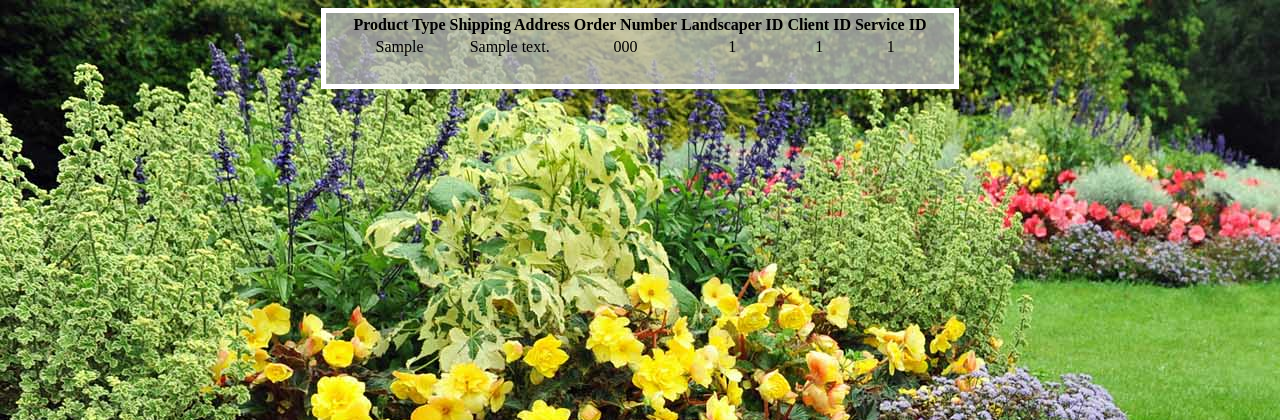
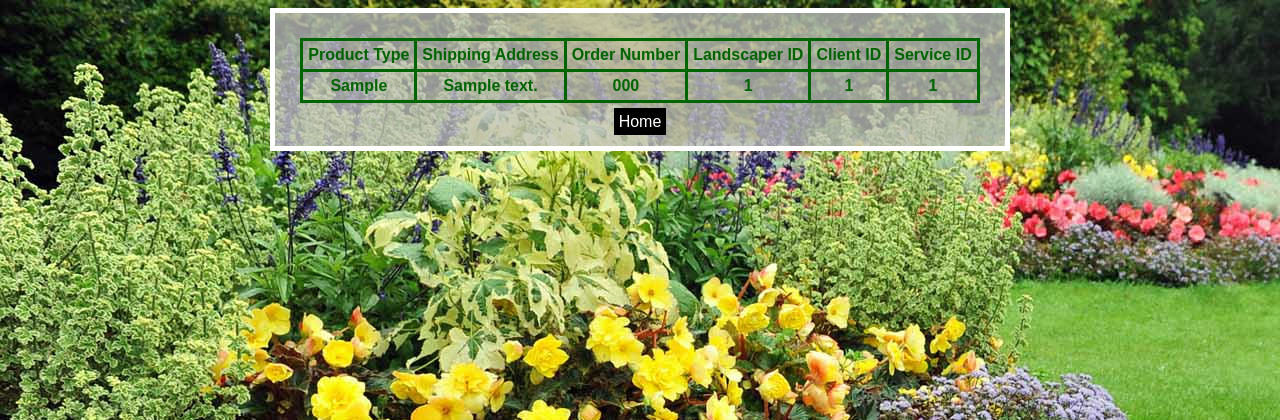
Before and after one commit to jdbarnes06/IT202, a PHP site: page /ClientOrders.php in a window 1280 px wide. Shown: the top 420 px of the page. Run offline with PHP 8.4, Linux system fonts and the light colour scheme; tables that the repository leaves empty or names only in its code hold one stand-in row (values such as "Sample post"); data that the repository does not hold is empty.

Commit message:
Finished CSS and Home button for PHP files.

```diff
--- a/ClientAppointments.php
+++ b/ClientAppointments.php
@@ -42,6 +42,8 @@
             }
             $con->close();
         ?>
+
+        <a class="lowerHome" href="https://web.njit.edu/~jb724/LLALDB.html">Home</a>
     </form>
 </body>
 </html>
--- a/ClientOrders.php
+++ b/ClientOrders.php
@@ -42,6 +42,8 @@
             }
             $con->close();
         ?>
+
+        <a class="lowerHome" href="https://web.njit.edu/~jb724/LLALDB.html">Home</a>
     </form>
 </body>
 </html>
--- a/ClientRecords.php
+++ b/ClientRecords.php
@@ -40,6 +40,8 @@
             }
             $con->close();
         ?>
+
+        <a class="lowerHome" href="https://web.njit.edu/~jb724/LLALDB.html">Home</a>
     </form>
 </body>
 </html>
--- a/LLALDB.css
+++ b/LLALDB.css
@@ -9,13 +9,15 @@ form
     display: inline-block;
     background-color: rgba(192, 192, 192, 0.75);
     border: 5px solid white;
-    padding: 0px 25px 25px 25px;
+    padding: 25px;
 }
 
 h1
 {
     font-family: Arial, Helvetica, sans-serif;
     color: darkgreen;
+    padding-top: 0px;
+    margin-top: 0px;
 }
 
 a
@@ -31,3 +33,24 @@ a:hover
 {
     background-color: purple;
 }
+
+.lowerHome
+{
+    position: relative;
+    top: 10px;
+}
+
+table, th, td
+{
+    border: solid;
+    border-color: darkgreen;
+    border-collapse: collapse;
+}
+
+th, td
+{
+    font-family: Arial, Helvetica, sans-serif;
+    font-weight: bold;
+    color: darkgreen;
+    padding: 5px;
+}
--- a/LandscaperRecords.php
+++ b/LandscaperRecords.php
@@ -42,6 +42,8 @@
             }
             $con->close();
         ?>
+
+        <a class="lowerHome" href="https://web.njit.edu/~jb724/LLALDB.html">Home</a>
     </form>
 </body>
 </html>
```
